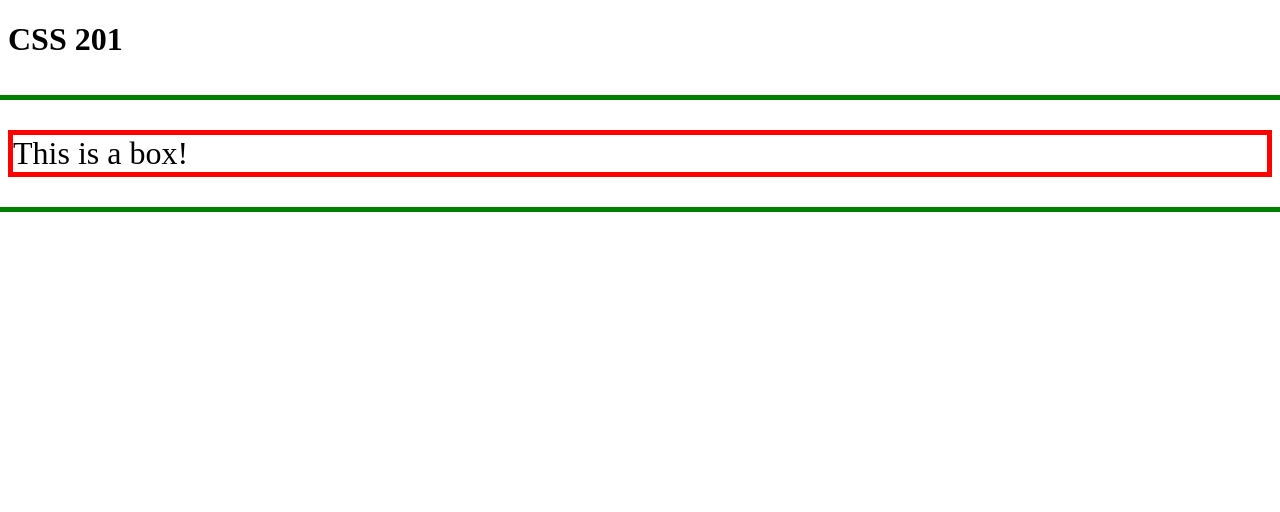
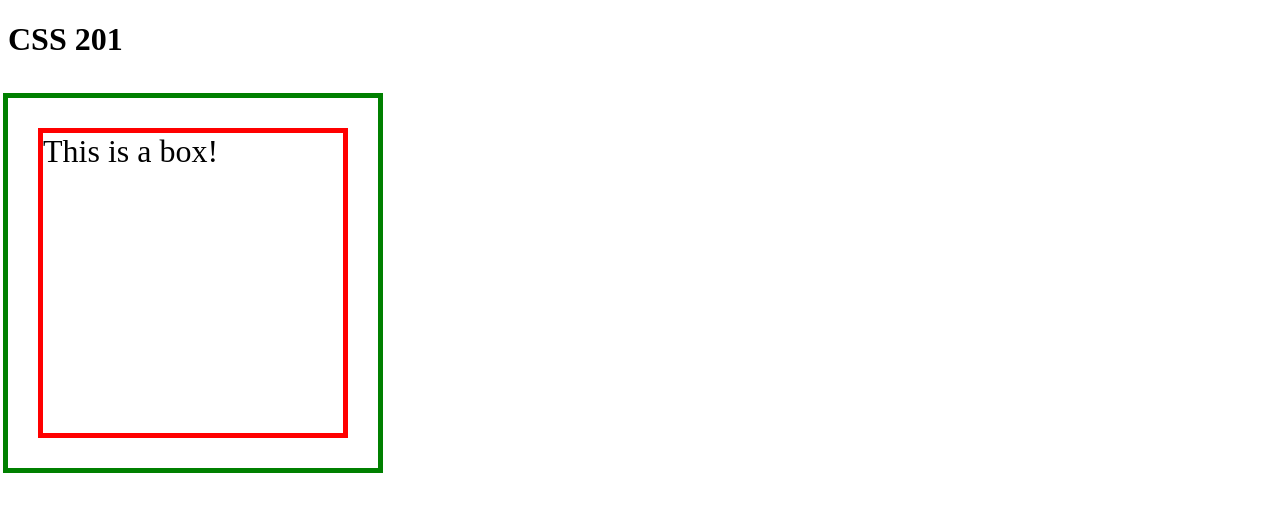
Before and after one commit to Ardison-Gardner/CSS201, a plain HTML site: page index.html in a window 1280 px wide. Drawn offline with Linux system fonts and the light colour scheme.

Commit message:
Add margin.

```diff
--- a/css/style.css
+++ b/css/style.css
@@ -4,7 +4,10 @@ h1{
 #lesson117 {
   display: block;
   font-size: 32px;
+  width: 300px;
+  height: 300px;
   border: 5px solid red;
+  margin: 30px;
   outline: 5px solid green;
   outline-offset: 30px;
 }
```
